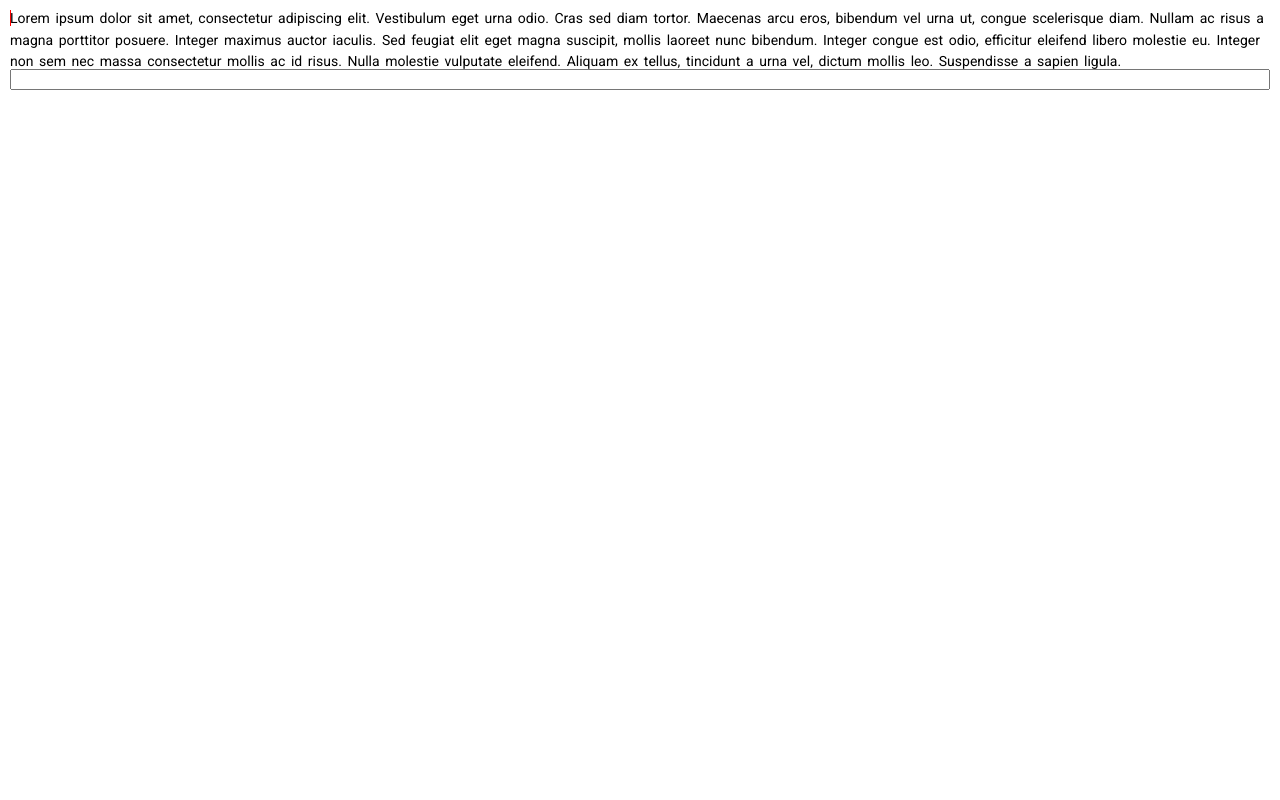
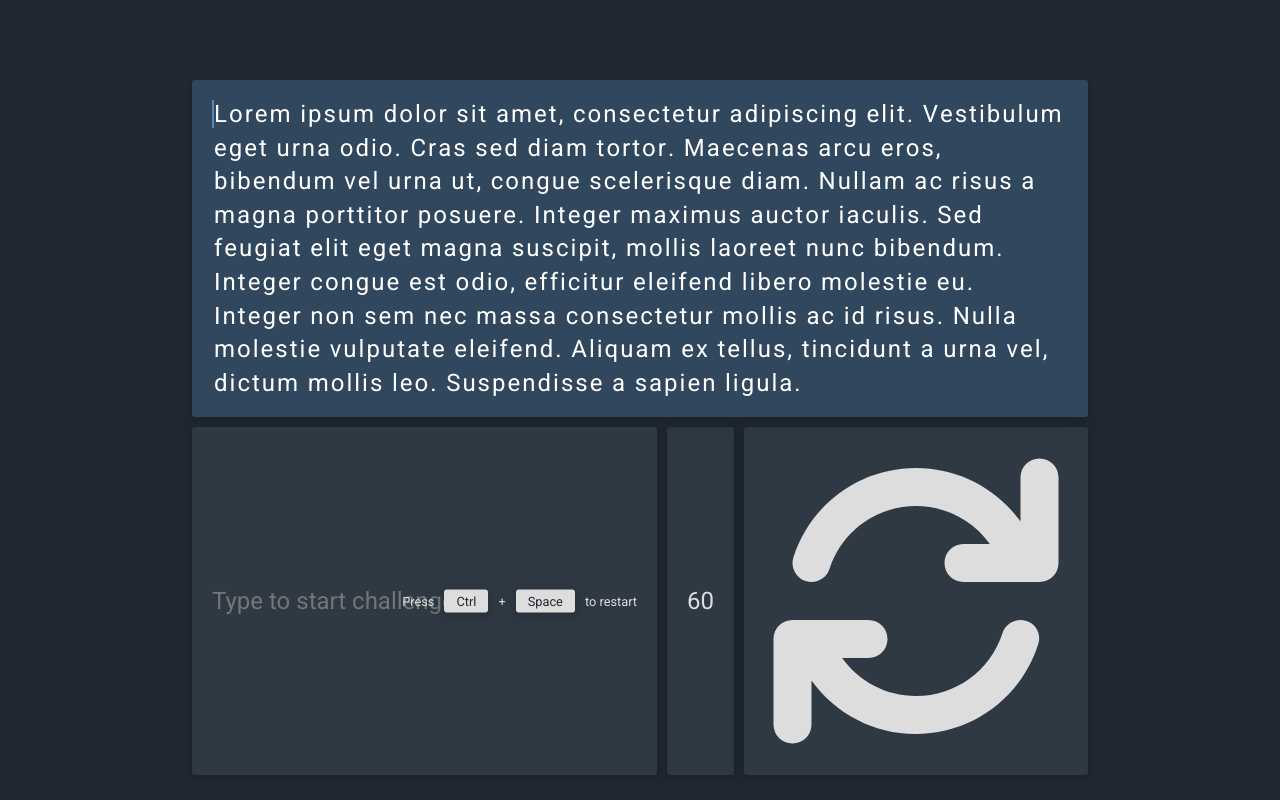
Before and after one commit to htransteven/keycrusher, a Next.js app: page / in a window 1280 px wide. Built offline with nearby package versions, Linux system fonts and the light colour scheme.

Commit message:
add timer and reset

```diff
--- a/components/TextPrompt.tsx
+++ b/components/TextPrompt.tsx
@@ -1,3 +1,4 @@
+import { stat } from "fs";
 import React, {
   ChangeEventHandler,
   KeyboardEventHandler,
@@ -6,13 +7,135 @@ import React, {
   useReducer,
   useState,
 } from "react";
-import styled from "styled-components";
+import styled, { useTheme } from "styled-components";
+import ResetIcon from "../assets/arrows-rotate-solid.svg";
 
 const Container = styled.div`
   position: relative;
-  overflow: hidden;
-  padding: 10px;
 `;
+
+const Cursor = styled.div`
+  position: absolute;
+  background-color: ${({ theme }) => theme.textPrompt.cursorColor};
+
+  transition: 0.15s all;
+`;
+
+const TemplateBox = styled.div`
+  position: relative;
+  display: flex;
+  flex-flow: row wrap;
+  align-items: flex-start;
+  justify-content: flex-start;
+  gap: 0.35rem;
+  padding: 20px;
+  margin-bottom: 10px;
+  border-radius: 3px;
+  box-shadow: rgba(14, 30, 37, 0.12) 0px 2px 4px 0px,
+    rgba(14, 30, 37, 0.32) 0px 2px 16px 0px;
+  background-color: ${({ theme }) => theme.textPrompt.backgroundColor};
+  color: ${({ theme }) => theme.textPrompt.textColor};
+`;
+
+const TemplateCharacter = styled.span<{ correct: boolean | undefined }>`
+  padding-left: 2px;
+  transition: 0.15s all;
+  font-size: 1.5rem;
+
+  color: ${({ correct, theme }) =>
+    correct === undefined
+      ? "white"
+      : correct
+      ? theme.textPrompt.correct
+      : theme.textPrompt.error};
+`;
+
+const TemplateWord = styled.span`
+  & > ${TemplateCharacter}:last-of-type {
+    padding-right: 2px;
+  }
+`;
+
+const ControlBox = styled.div`
+  display: grid;
+  grid-template-columns: 1fr auto auto;
+  grid-gap: 10px;
+`;
+
+const InputWrapper = styled.div`
+  position: relative;
+`;
+
+const StyledInput = styled.input`
+  font-size: 1.5rem;
+  height: 100%;
+  width: 100%;
+  outline: none;
+  border: none;
+  padding: 20px;
+  border-radius: 3px;
+  box-shadow: rgba(14, 30, 37, 0.12) 0px 2px 4px 0px,
+    rgba(14, 30, 37, 0.32) 0px 2px 16px 0px;
+
+  background-color: ${({ theme }) => theme.textPrompt.input.backgroundColor};
+  color: ${({ theme }) => theme.textPrompt.textColor};
+
+  &:disabled {
+    opacity: 0.5;
+  }
+`;
+
+const InputInstruction = styled.div`
+  font-size: 0.8rem;
+  position: absolute;
+  right: 20px;
+  top: 50%;
+  transform: translateY(-50%);
+
+  display: flex;
+  align-items: center;
+  justify-content: center;
+  gap: 10px;
+  color: ${({ theme }) => theme.textPrompt.input.instructions.textColor};
+`;
+
+const KeyCap = styled.span`
+  font-size: 0.8rem;
+  padding: 4px 12px;
+  border-radius: 3px;
+  background-color: ${({ theme }) =>
+    theme.textPrompt.input.instructions.keyCap.backgroundColor};
+  color: ${({ theme }) => theme.textPrompt.input.instructions.keyCap.textColor};
+  box-shadow: rgba(14, 30, 37, 0.12) 0px 2px 4px 0px,
+    rgba(14, 30, 37, 0.32) 0px 2px 16px 0px;
+`;
+
+const Timer = styled.span`
+  display: flex;
+  align-items: center;
+  justify-content: center;
+  font-size: 1.5rem;
+  padding: 20px;
+  border-radius: 3px;
+  box-shadow: rgba(14, 30, 37, 0.12) 0px 2px 4px 0px,
+    rgba(14, 30, 37, 0.32) 0px 2px 16px 0px;
+
+  background-color: ${({ theme }) => theme.textPrompt.input.backgroundColor};
+  color: ${({ theme }) => theme.textPrompt.textColor};
+`;
+
+const IconWrapper = styled.div`
+  height: 100%;
+  width: 100%;
+  padding: 20px;
+  border-radius: 3px;
+  box-shadow: rgba(14, 30, 37, 0.12) 0px 2px 4px 0px,
+    rgba(14, 30, 37, 0.32) 0px 2px 16px 0px;
+  color: ${({ theme }) => theme.textPrompt.textColor};
+  background-color: ${({ theme }) => theme.textPrompt.input.backgroundColor};
+`;
+
+interface TextPrompt {}
 
 type CursorStyle = "line" | "block";
 
@@ -24,42 +147,17 @@ interface CursorPosition {
   height: number;
 }
 
-const Cursor = styled.div`
-  position: absolute;
-  background-color: red;
-
-  transition: 0.1s all;
-`;
-
-const TemplateBox = styled.div`
-  position: relative;
-  display: flex;
-  flex-flow: row wrap;
-  align-items: flex-start;
-  justify-content: flex-start;
-  gap: 0.35rem;
-`;
-
-const TemplateWord = styled.span``;
-const TemplateCharacter = styled.span<{ correct: boolean | null }>`
-  background-color: ${({ correct }) =>
-    correct === null
-      ? "transparent"
-      : correct
-      ? "rgba(0,150,0,0.5)"
-      : "rgba(150,0,0,0.2)"};
-`;
-
-const StyledInput = styled.input`
-  height: 100%;
-  width: 100%;
-`;
-
-interface TextPrompt {}
+interface KeyTelemetry {
+  char: string;
+  rtt?: number;
+  correct?: boolean;
+}
 
 interface TextPromptState {
+  active: boolean;
+  timer: number;
   words: string[];
-  accuracyArray: (boolean | null)[][];
+  telemetry: KeyTelemetry[][];
   userInput: string;
   currentWordIndex: number;
   currentCharIndex: number;
@@ -72,8 +170,10 @@ const lorem =
 const words = lorem.split(" ");
 
 const initialState: TextPromptState = {
+  active: false,
+  timer: 60,
   words: words,
-  accuracyArray: words.map((word) => word.split("").map(() => null)),
+  telemetry: words.map((word) => word.split("").map((char) => ({ char }))),
   userInput: "",
   currentWordIndex: 0,
   currentCharIndex: 0,
@@ -90,12 +190,28 @@ enum TEXT_PROMPT_ACTIONS {
   KEY_PRESS = "KEY_PRESS",
   NEXT_WORD = "NEXT_WORD",
   INPUT_CHANGE = "INPUT_CHANGE",
+  TIMER_TICK = "TIMER_TICK",
+  START = "START",
+  RESET = "RESET",
+}
+
+interface TextPromptTimerTickAction {
+  type: TEXT_PROMPT_ACTIONS.TIMER_TICK;
+}
+
+interface TextPromptStartAction {
+  type: TEXT_PROMPT_ACTIONS.START;
+}
+
+interface TextPromptTimerResetAction {
+  type: TEXT_PROMPT_ACTIONS.RESET;
 }
 
 interface TextPromptKeyPressAction {
   type: TEXT_PROMPT_ACTIONS.KEY_PRESS;
   payload: {
     key: string;
+    rtt: number;
   };
 }
 
@@ -110,7 +226,11 @@ interface TextPromptInputChangeAction {
     selectionIndex: number;
   };
 }
+
 type TextPromptAction =
+  | TextPromptStartAction
+  | TextPromptTimerTickAction
+  | TextPromptTimerResetAction
   | TextPromptKeyPressAction
   | TextPromptNextWordAction
   | TextPromptInputChangeAction;
@@ -120,6 +240,20 @@ const reducer = (
   action: TextPromptAction
 ): TextPromptState => {
   switch (action.type) {
+    case TEXT_PROMPT_ACTIONS.START:
+      return { ...state, active: true };
+    case TEXT_PROMPT_ACTIONS.RESET:
+      return { ...initialState };
+    case TEXT_PROMPT_ACTIONS.TIMER_TICK: {
+      if (state.timer <= 0) {
+        return {
+          ...state,
+          active: false,
+        };
+      }
+
+      return { ...state, timer: state.timer - 1 };
+    }
     case TEXT_PROMPT_ACTIONS.NEXT_WORD:
       return {
         ...state,
@@ -131,12 +265,15 @@ const reducer = (
       const correctChar = state.words[state.currentWordIndex].charAt(
         state.currentCharIndex
       );
-      const copy = [...state.accuracyArray];
-      copy[state.currentWordIndex][state.currentCharIndex] =
-        action.payload.key === correctChar;
+      const copy = [...state.telemetry];
+      copy[state.currentWordIndex][state.currentCharIndex] = {
+        ...copy[state.currentWordIndex][state.currentCharIndex],
+        correct: action.payload.key === correctChar,
+        rtt: action.payload.rtt,
+      };
       return {
         ...state,
-        accuracyArray: copy,
+        telemetry: copy,
       };
     }
     case TEXT_PROMPT_ACTIONS.INPUT_CHANGE: {
@@ -152,18 +289,48 @@ const reducer = (
 };
 
 export const TextPrompt: React.FC<TextPrompt> = () => {
+  const theme = useTheme();
   const [_, setMounted] = useState(false);
   const [state, dispatch] = useReducer(reducer, initialState);
   const [wordRef, setWordRef] = useState<HTMLSpanElement | null>(null);
   const [charRef, setCharRef] = useState<HTMLSpanElement | null>(null);
+  const [startRTT, setStartRTT] = useState(0);
+  const [resetSpinCounter, setResetSpinCounter] = useState(0);
 
   useEffect(() => {
-    setMounted(true);
+    const handleGlobalReset = (e: KeyboardEvent) => {
+      if (!e.ctrlKey) return;
+
+      switch (e.key) {
+        case " ": {
+          dispatch({ type: TEXT_PROMPT_ACTIONS.RESET });
+          setResetSpinCounter((prev) => prev + 1);
+        }
+        default: {
+          return;
+        }
+      }
+    };
+
+    window.addEventListener("keydown", handleGlobalReset);
 
     return () => {
-      setMounted(false);
+      window.removeEventListener("keydown", handleGlobalReset);
     };
   }, []);
+
+  useEffect(() => {
+    if (state.active) {
+      const timerTick = setTimeout(
+        () => dispatch({ type: TEXT_PROMPT_ACTIONS.TIMER_TICK }),
+        1000
+      );
+
+      return () => {
+        clearTimeout(timerTick);
+      };
+    }
+  }, [state.active, state.timer]);
 
   const extractCursorRefPosition = useCallback(
     (
@@ -175,7 +342,7 @@ export const TextPrompt: React.FC<TextPrompt> = () => {
         style,
         top: elem.offsetTop,
         left: endOfWord ? elem.offsetWidth + elem.offsetLeft : elem.offsetLeft,
-        width: style === "block" ? elem.offsetWidth : 1,
+        width: style === "block" ? elem.offsetWidth : 2,
         height: elem.offsetHeight,
       };
     },
@@ -183,12 +350,11 @@ export const TextPrompt: React.FC<TextPrompt> = () => {
   );
 
   const handleKeyPress: KeyboardEventHandler<HTMLInputElement> = (e) => {
-    console.log(e);
-    const target = e.target as HTMLInputElement;
     dispatch({
       type: TEXT_PROMPT_ACTIONS.KEY_PRESS,
       payload: {
         key: e.key,
+        rtt: window.performance.now() - startRTT,
       },
     });
   };
@@ -196,6 +362,12 @@ export const TextPrompt: React.FC<TextPrompt> = () => {
   const handleChange: ChangeEventHandler<HTMLInputElement> = (e) => {
     const target = e.target as HTMLInputElement;
     const selectionStart = target.selectionStart || 0;
+
+    if (!state.active) {
+      dispatch({ type: TEXT_PROMPT_ACTIONS.START });
+      setStartRTT(window.performance.now());
+    }
+
     if (target.value.charAt(target.value.length - 1) === " ") {
       dispatch({ type: TEXT_PROMPT_ACTIONS.NEXT_WORD });
     } else {
@@ -204,6 +376,8 @@ export const TextPrompt: React.FC<TextPrompt> = () => {
         payload: { value: target.value, selectionIndex: selectionStart },
       });
     }
+    // figure out a better place to start
+    setStartRTT(window.performance.now());
   };
 
   const onWordRefChange = useCallback(
@@ -233,14 +407,14 @@ export const TextPrompt: React.FC<TextPrompt> = () => {
     ? extractCursorRefPosition(wordRef, state.cursor.style, true)
     : null;
 
-  console.log(state);
-  //   console.log(wordRef, charRef);
-  //   console.log(cursorPosition);
-
   return (
     <Container>
       <TemplateBox>
-        {cursorPosition && <Cursor style={cursorPosition} />}
+        {cursorPosition &&
+          state.currentCharIndex <
+            state.words[state.currentWordIndex].length && (
+            <Cursor style={cursorPosition} />
+          )}
         {state.words.map((word, wIndex) => (
           <TemplateWord
             key={`template-${wIndex}`}
@@ -252,11 +426,11 @@ export const TextPrompt: React.FC<TextPrompt> = () => {
                 ref={(elem) => onCharRefChange(elem, wIndex, cIndex)}
                 correct={
                   wIndex > state.currentWordIndex
-                    ? null
+                    ? undefined
                     : wIndex === state.currentWordIndex &&
                       cIndex >= state.currentCharIndex
-                    ? null
-                    : state.accuracyArray[wIndex][cIndex]
+                    ? undefined
+                    : state.telemetry[wIndex][cIndex].correct
                 }
               >
                 {character}
@@ -265,13 +439,47 @@ export const TextPrompt: React.FC<TextPrompt> = () => {
           </TemplateWord>
         ))}
       </TemplateBox>
-      <form>
-        <StyledInput
-          onKeyPress={handleKeyPress}
-          onChange={handleChange}
-          value={state.userInput}
-        />
-      </form>
+      <ControlBox>
+        <InputWrapper>
+          <StyledInput
+            onKeyPress={handleKeyPress}
+            onChange={handleChange}
+            value={state.userInput}
+            placeholder={state.active ? "" : "Type to start challenge!"}
+            disabled={state.timer === 0}
+            autoComplete="off"
+            autoCorrect="off"
+            spellCheck="false"
+            autoCapitalize="off"
+          />
+          <InputInstruction
+            style={{
+              display: !state.active ? "" : "none",
+            }}
+          >
+            Press <KeyCap>Ctrl</KeyCap> + <KeyCap>Space</KeyCap> to restart
+          </InputInstruction>
+        </InputWrapper>
+        <Timer>
+          {state.timer < 10 ? "0" : ""}
+          {state.timer}
+        </Timer>
+        <IconWrapper
+          onClick={() => {
+            dispatch({ type: TEXT_PROMPT_ACTIONS.RESET });
+            setResetSpinCounter((prev) => prev + 1);
+          }}
+        >
+          <ResetIcon
+            style={{
+              height: "100%",
+              width: "100%",
+              transition: "0.3s all",
+              transform: `rotate(calc(180deg * ${resetSpinCounter}))`,
+            }}
+          />
+        </IconWrapper>
+      </ControlBox>
     </Container>
   );
 };
--- a/package.json
+++ b/package.json
@@ -9,6 +9,7 @@
     "lint": "next lint"
   },
   "dependencies": {
+    "@svgr/webpack": "^6.2.1",
     "@types/styled-components": "^5.1.24",
     "firebase": "^9.6.8",
     "next": "12.1.0",
--- a/pages/index.tsx
+++ b/pages/index.tsx
@@ -3,7 +3,10 @@ import Head from "next/head";
 import styled from "styled-components";
 import { TextPrompt } from "../components/TextPrompt";
 
-const PageWrapper = styled.div``;
+const PageWrapper = styled.div`
+  padding: 0 15vw;
+  padding-top: 10vh;
+`;
 
 const Home: NextPage = () => {
   return (
--- a/styled.d.ts
+++ b/styled.d.ts
@@ -1,4 +1,4 @@
-import { DARK_THEME } from "./styles/themes";
+import { DARK_THEME } from "./styles/themes/darkTheme";
 
 type ThemeInterface = typeof DARK_THEME;
 
--- a/styles/themes/darkTheme.tsx
+++ b/styles/themes/darkTheme.tsx
@@ -1,3 +1,36 @@
+export const COLOR_PALLETE = {
+  lightGrey: "#2f3943",
+  darkGrey: "#222831",
+  grey: "#393E46",
+  navyBlue: "#162447",
+  baseBlue: "#30475E",
+  midnightBlue: "#1B1B2F",
+  error: "#FF4C29",
+  correct: "#29C7AC",
+  white: "#f2f2f2",
+  offwhite: "#DDDDDD",
+  translucent: {
+    blue: "rgba(130, 208, 255, 0.5)",
+  },
+};
+
 export const DARK_THEME = {
-  templateTextColor: "#969696",
+  htmlBackgroundColor: COLOR_PALLETE.darkGrey,
+  textPrompt: {
+    backgroundColor: COLOR_PALLETE.baseBlue,
+    textColor: COLOR_PALLETE.offwhite,
+    correct: COLOR_PALLETE.correct,
+    error: COLOR_PALLETE.error,
+    cursorColor: COLOR_PALLETE.translucent.blue,
+    input: {
+      backgroundColor: COLOR_PALLETE.lightGrey,
+      instructions: {
+        textColor: COLOR_PALLETE.offwhite,
+        keyCap: {
+          textColor: COLOR_PALLETE.darkGrey,
+          backgroundColor: COLOR_PALLETE.offwhite,
+        },
+      },
+    },
+  },
 };
```
Also changed, not shown: next.config.js (+14 -0 lines), pages/_app.tsx (+3 -6 lines), assets/arrows-rotate-solid.svg (added), 1 other file (tests, documents, lock files or other folders).
